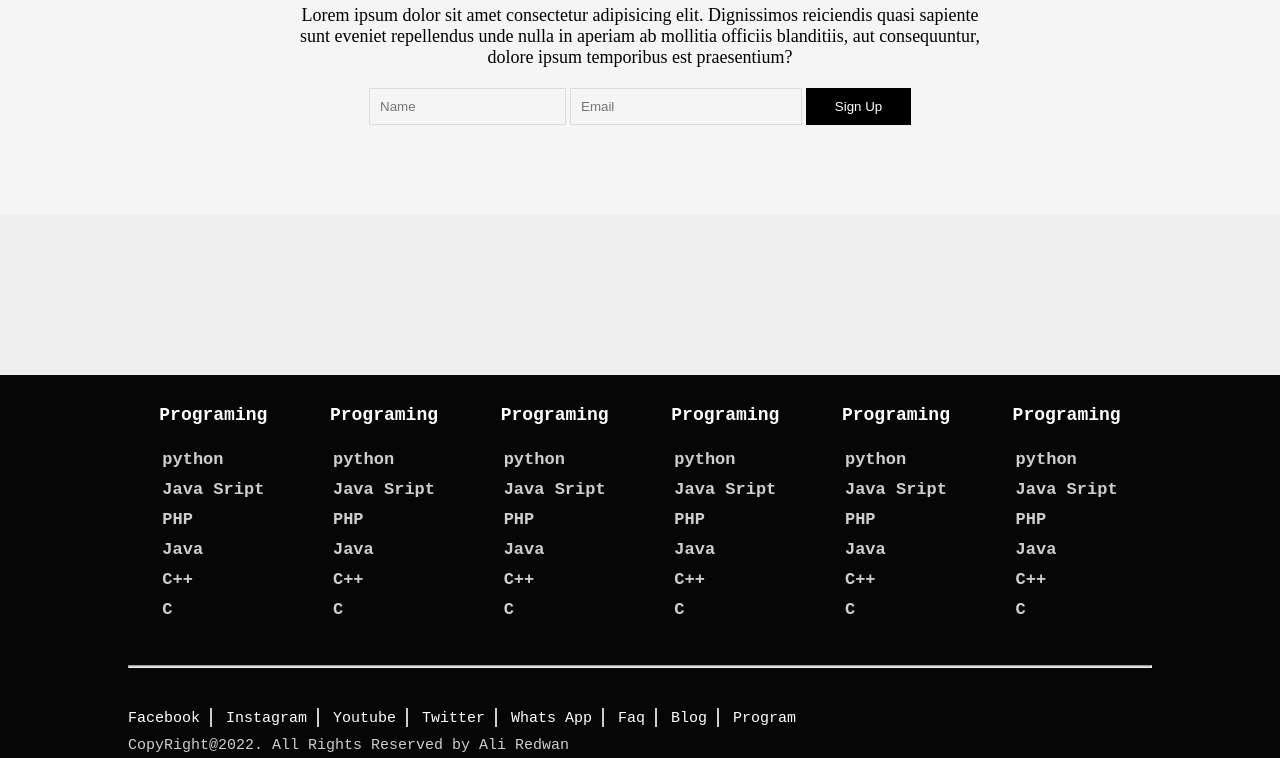
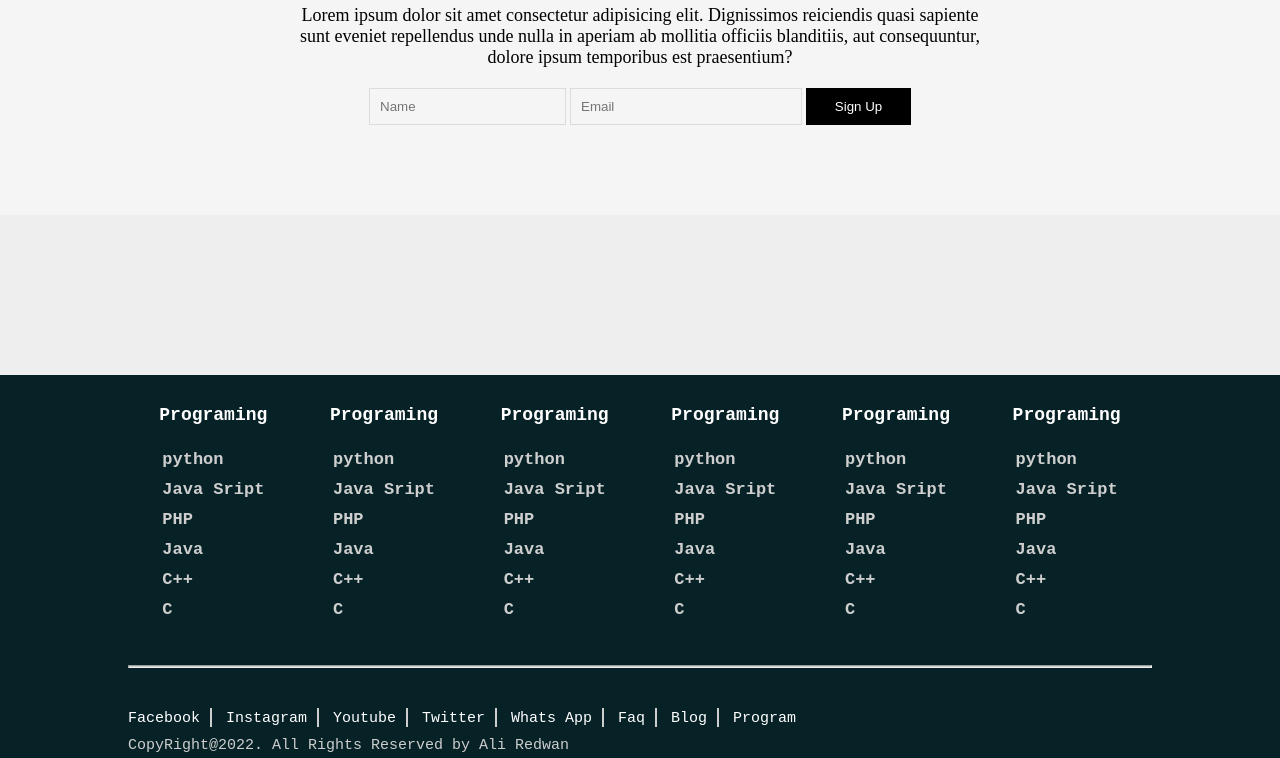
Before and after one commit to Redwan-Saad/Form-Page, a plain HTML site: page index.html in a window 1280 px wide. Shown: the part 203-961 px from the top of the page. Drawn offline with Linux system fonts and the light colour scheme.

Commit message:
Update style.css

```diff
--- a/css/style.css
+++ b/css/style.css
@@ -117,7 +117,7 @@ border: 1px solid #000;
     padding: 80px 0;
 }
 .footer{
-    background-color: rgb(7, 6, 6);
+    background-color: #072227;
     width: 100%;
     padding: 30px 0 ;
 }
```
